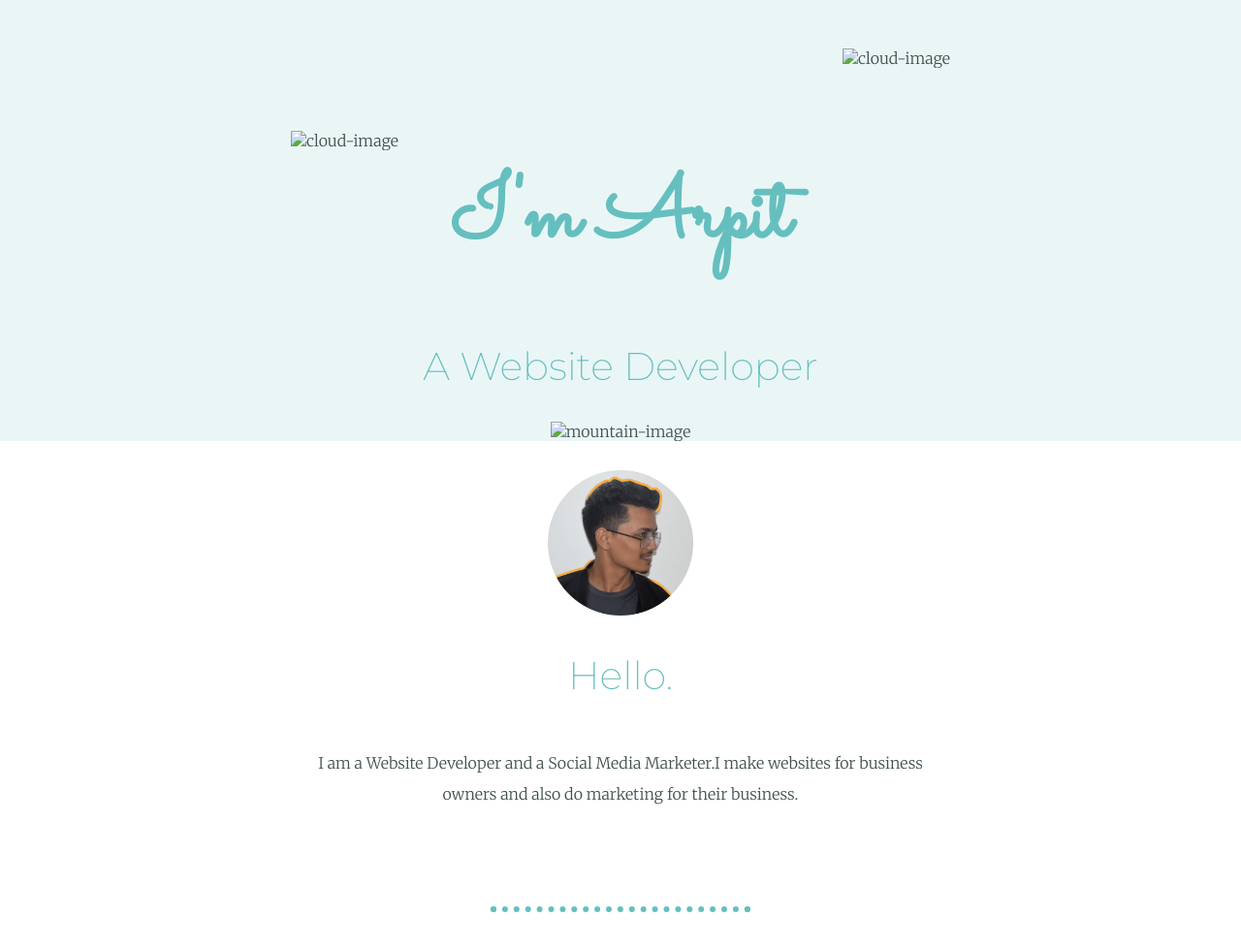
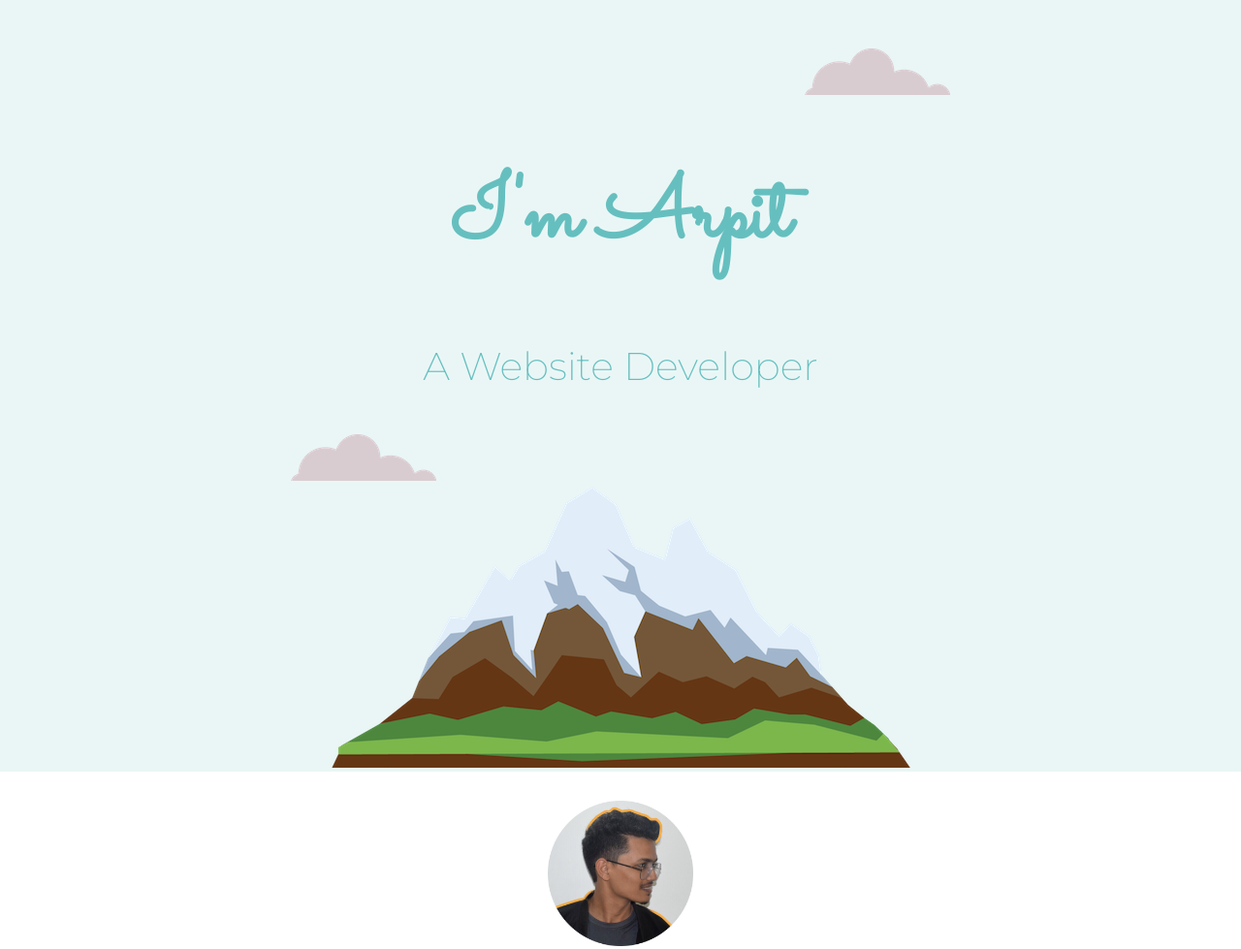
Before and after one commit to ArpitPatni/business, a plain HTML site: page index.html in a window 1280 px wide. Shown: the top 979 px of the page at 97% size. Drawn offline with Linux system fonts and the light colour scheme.

Commit message:
Update index.html

```diff
--- a/index.html
+++ b/index.html
@@ -13,11 +13,11 @@
 </head>
 <body>
     <div class="top">
-    <img class="top-cloud" src="./images/cloud.png" alt="cloud-image">
+    <img class="top-cloud" src="cloud.png" alt="cloud-image">
     <h1>I'm Arpit</h1>
     <h2 class="below-name-weight">A Website Developer</h2>
-    <img class="bottom-cloud" src="./images/cloud.png" alt="cloud-image">
-    <img src="./images/mountain.png" alt="mountain-image">
+    <img class="bottom-cloud" src="cloud.png" alt="cloud-image">
+    <img src="mountain.png" alt="mountain-image">
 
     </div>
     <div class="middle">
```
